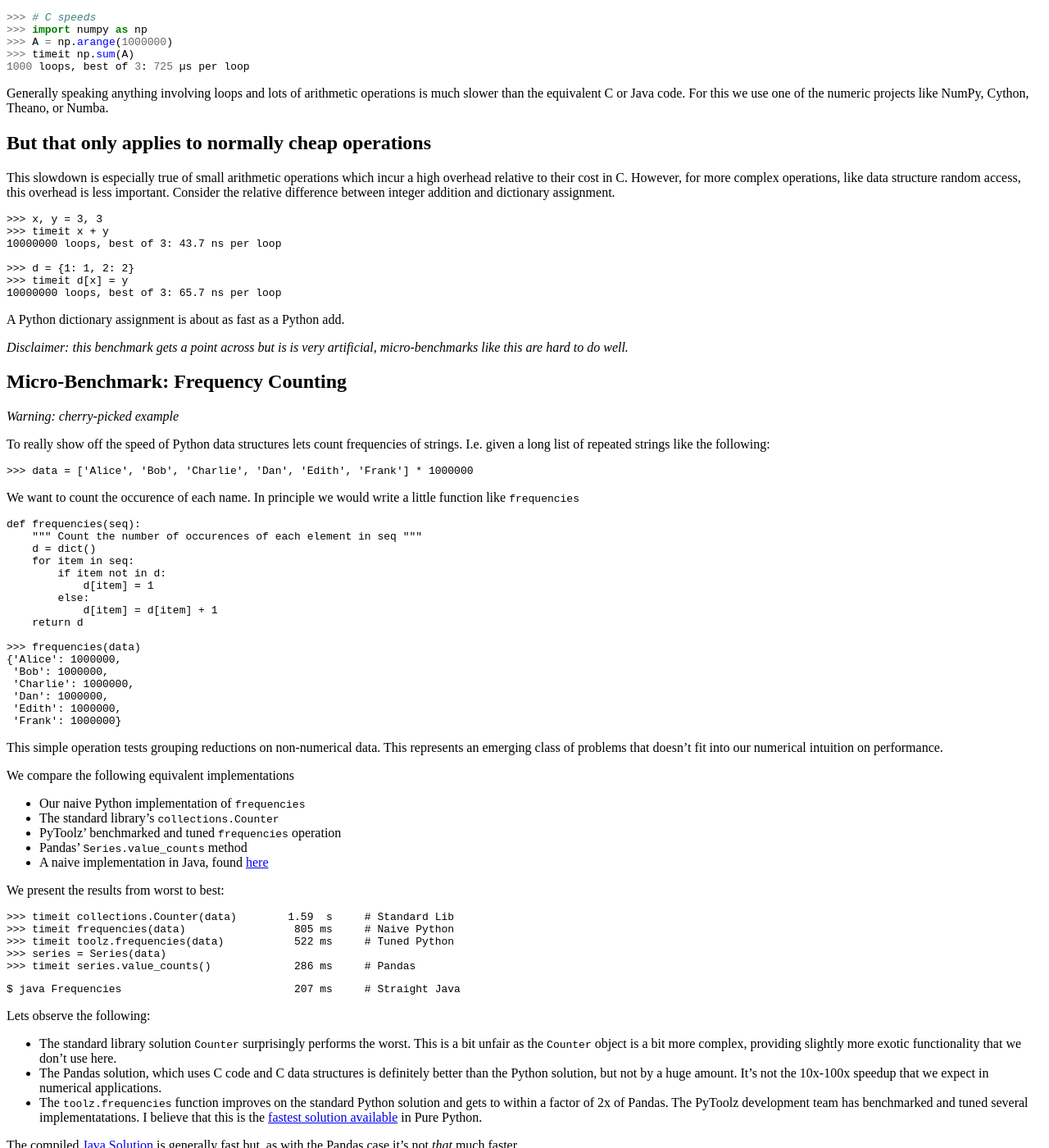
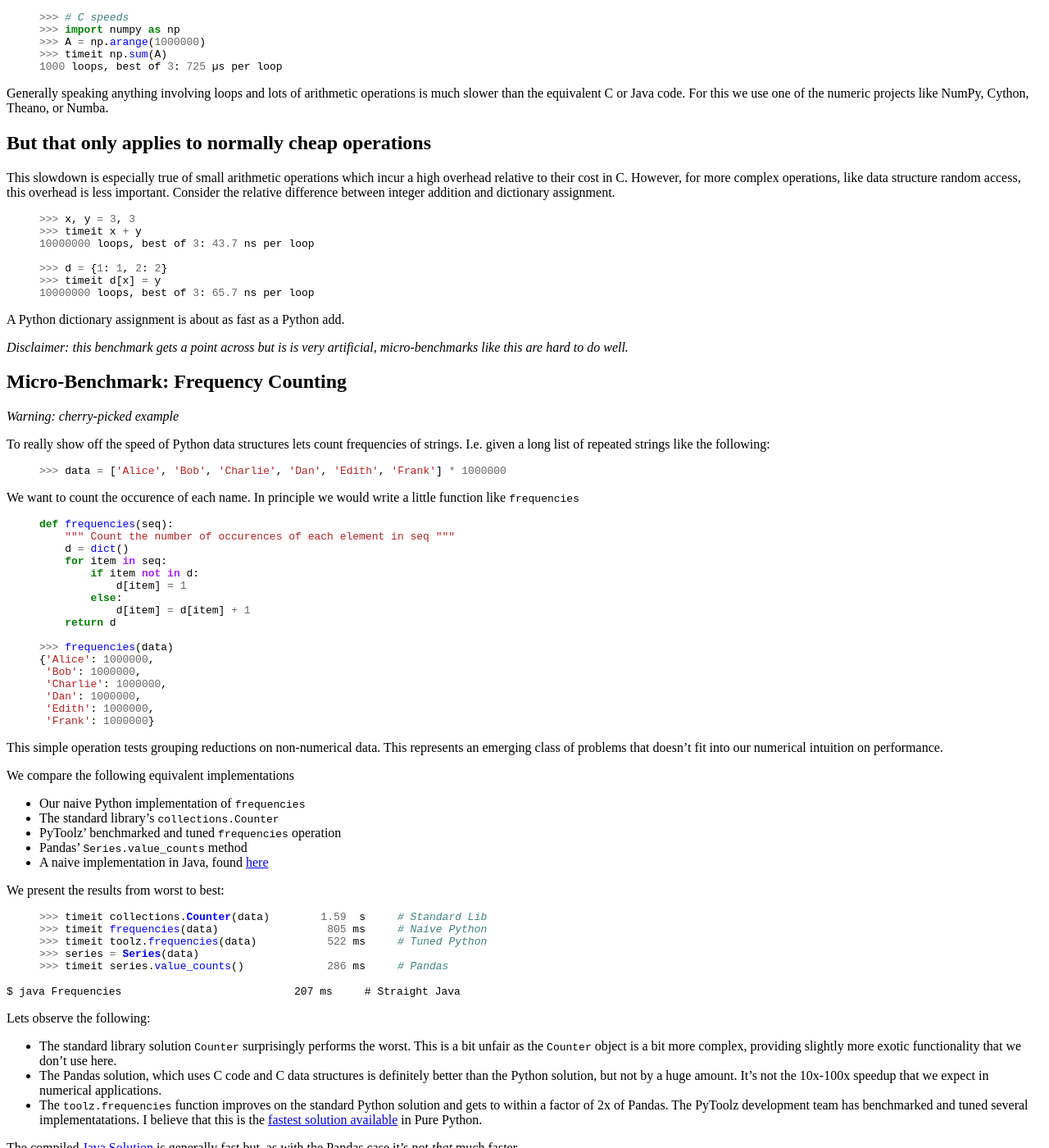
Before and after one commit to besyskymnbk/blog, a Jekyll site: the page built from _posts/work/2014-05-01-Fast-Data-Structures.md, in a window 1280 px wide and 1400 px high, scrolled down 392 px. Shown: the whole window at 82% size. Built offline with Jekyll 4.4.1, drawn with Linux system fonts in a browser that asks for light colours; comment, search, counter and statistics services are not loaded; some of the changed text lies outside the part shown.

Commit message:
fix syntax highlighting fences

```diff
--- a/_posts/work/2014-05-01-Fast-Data-Structures.md
+++ b/_posts/work/2014-05-01-Fast-Data-Structures.md
@@ -16,7 +16,7 @@ bound Python computations are fast.**
 
 Our intuition says that Python is slow:
 
-~~~ python
+{% highlight Python %}
 >>> # Python speeds
 >>> L = range(1000000)
 >>> timeit sum(L)
@@ -27,7 +27,7 @@ timeit np.s100 loops, best of 3: 7.79 ms per loop
 >>> A = np.arange(1000000)
 >>> timeit np.sum(A)
 1000 loops, best of 3: 725 µs per loop
-~~~
+{% endhighlight %}
 
 Generally speaking anything involving loops and lots of arithmetic operations
 is much slower than the equivalent C or Java code.  For this we use one of
@@ -42,7 +42,7 @@ operations, like data structure random access, this overhead is less important.
 Consider the relative difference between integer addition and dictionary
 assignment.
 
-~~~~~~~~~~Python
+{% highlight Python %}
 >>> x, y = 3, 3
 >>> timeit x + y
 10000000 loops, best of 3: 43.7 ns per loop
@@ -50,7 +50,7 @@ assignment.
 >>> d = {1: 1, 2: 2}
 >>> timeit d[x] = y
 10000000 loops, best of 3: 65.7 ns per loop
-~~~~~~~~~~
+{% endhighlight %}
 
 A Python dictionary assignment is about as fast as a Python add.
 
@@ -65,14 +65,14 @@ micro-benchmarks like this are hard to do well.*
 To really show off the speed of Python data structures lets count frequencies
 of strings.  I.e. given a long list of repeated strings like the following:
 
-~~~~~~~~~~Python
+{% highlight Python %}
 >>> data = ['Alice', 'Bob', 'Charlie', 'Dan', 'Edith', 'Frank'] * 1000000
-~~~~~~~~~~
+{% endhighlight %}
 
 We want to count the occurence of each name.  In principle we would write a
 little function like `frequencies`
 
-~~~~~~~~~~~~Python
+{% highlight Python %}
 def frequencies(seq):
     """ Count the number of occurences of each element in seq """
     d = dict()
@@ -90,7 +90,7 @@ def frequencies(seq):
  'Dan': 1000000,
  'Edith': 1000000,
  'Frank': 1000000}
-~~~~~~~~~~~~~
+{% endhighlight %}
 
 This simple operation tests grouping reductions on non-numerical data.
 This represents an emerging class of problems that doesn't fit into our
@@ -107,13 +107,13 @@ We compare the following equivalent implementations
 We present the results from worst to best:
 
 
-~~~~~~~~~~Python
+{% highlight Python %}
 >>> timeit collections.Counter(data)        1.59  s     # Standard Lib
 >>> timeit frequencies(data)                 805 ms     # Naive Python
 >>> timeit toolz.frequencies(data)           522 ms     # Tuned Python
 >>> series = Series(data)
 >>> timeit series.value_counts()             286 ms     # Pandas
-~~~~~~~~~~
+{% endhighlight %}
 ~~~~~~~~~~
 $ java Frequencies                           207 ms     # Straight Java
 ~~~~~~~~~~
@@ -147,14 +147,14 @@ Personally, I'm fine with fast Python speeds.  Erik Welch on the other hand,
 wanted unreasonably fast C speeds so he rewrote `toolz` in Cython;  he calls it
 [CyToolz](http://github.com/pytoolz/cytoolz/).  His results are pretty amazing.
 
-~~~~~~~~~~Python
+{% highlight Python %}
 >>> # import toolz
 >>> import cytoolz
 
 >>> timeit toolz.frequencies(data)           522 ms
 >>> timeit series.value_counts()             286 ms
 >>> timeit cytoolz.frequencies(data)         214 ms
-~~~~~~~~~~
+{% endhighlight %}
 ~~~~~~~~~~
 $ java Frequencies                           207 ms
 ~~~~~~~~~~
@@ -181,9 +181,9 @@ happy to know that the cytoolz library is a drop in replacement.
 
     $ pip install cytoolz
 
-~~~~~~~~~~Python
+{% highlight Python %}
 # from toolz import *
 from cytoolz import *
-~~~~~~~~~~
+{% endhighlight %}
 
 Most functions improve by 2x-5x with some fantastic exceptions.
```
Also changed, not shown: _posts/work/2014-05-01-Introducing-CyToolz.md (+14 -13 lines).
